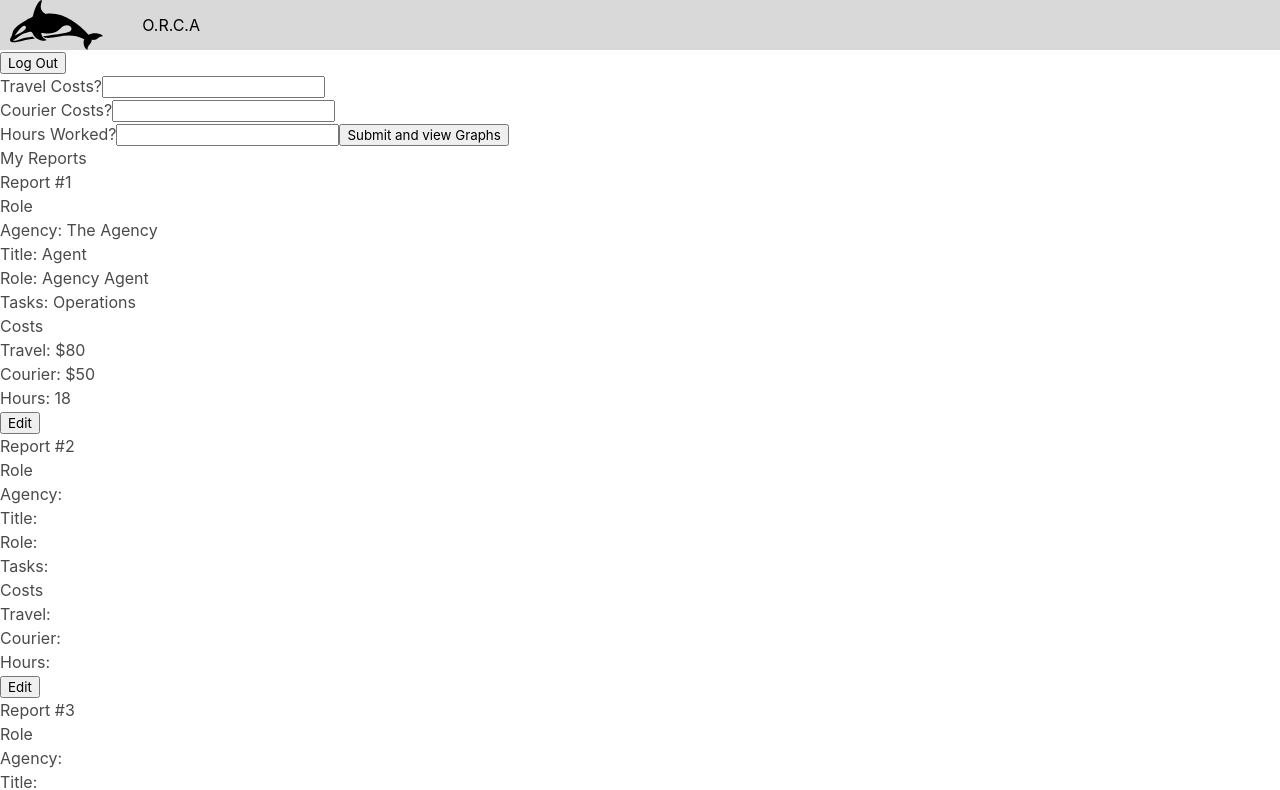
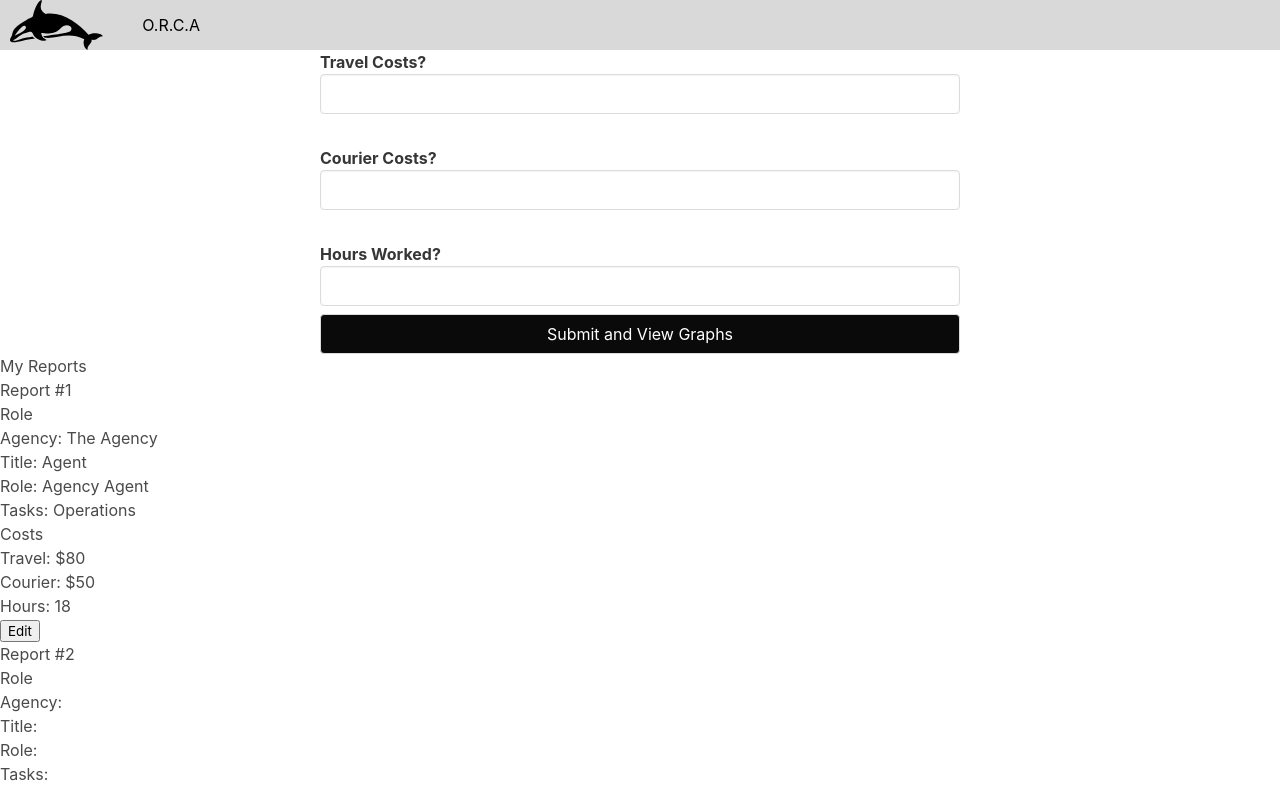
Before and after one commit to nairnairnair/orcas, a React (Create React App) app: page /formcosts in a window 1280 px wide. Shown: the top 790 px of the page. Built offline with nearby package versions, Linux system fonts and the light colour scheme.

Commit message:
more styling

```diff
--- a/src/App/App.css
+++ b/src/App/App.css
@@ -33,28 +33,13 @@
 .graphs {
   display: grid;
   grid-template-columns: repeat(2, 50%);
+  grid-gap: 2rem;
+  padding: 2rem;
 }
 
-.app-login-btn {
-  background-color: black;
-  color: white;
-  padding: 0.5em;
-  width: 30%;
-  border: none;
-  line-height: 2rem;
-  border-radius: 5px;
-  border: 1px black solid;
-}
-
-.guest-login-btn {
-  background-color: white;
-  color: black;
-  padding: 0.5em;
-  width: 30%;
-  border: none;
-  line-height: 2rem;
-  border-radius: 5px;
-  border: 1px lightgrey solid;
+.form-costs {
+  width: 50%;
+  margin: auto;
 }
 
 .App-header {
--- a/src/Form/FormCosts.js
+++ b/src/Form/FormCosts.js
@@ -1,12 +1,12 @@
-import React, { useState } from 'react';
-import { Link } from "react-router-dom"
-import MyReports from "../MyReports/MyReports"
+import React, { useState } from "react";
+import { Link } from "react-router-dom";
+import MyReports from "../MyReports/MyReports";
 
 const FormCosts = () => {
   const [formData, setFormData] = useState({
-    travel: '',
-    courier: '',
-    hours: ''
+    travel: "",
+    courier: "",
+    hours: "",
   });
 
   const handleChange = (event) => {
@@ -24,13 +24,11 @@ const FormCosts = () => {
 
   return (
     <section>
-    <Link to="/">
-      <button>Log Out</button>
-    </Link>
-    <form onSubmit={handleSubmit}>
-      <label>
+      <form class="form-costs" onSubmit={handleSubmit}>
+        <label className="label">
           Travel Costs?
           <input
+            className="input"
             type="text"
             name="travel"
             value={formData.travel}
@@ -38,9 +36,10 @@ const FormCosts = () => {
           />
         </label>
         <br />
-      <label>
+        <label className="label">
           Courier Costs?
           <input
+            className="input"
             type="text"
             name="courier"
             value={formData.courier}
@@ -48,9 +47,10 @@ const FormCosts = () => {
           />
         </label>
         <br />
-      <label>
+        <label className="label">
           Hours Worked?
           <input
+            className="input"
             type="text"
             name="hours"
             value={formData.hours}
@@ -58,10 +58,15 @@ const FormCosts = () => {
           />
         </label>
         <Link to="/graphs">
-        <button type="submit">Submit and view Graphs</button>
+          <button
+            class="is-fullwidth has-background-black has-text-white button"
+            type="submit"
+          >
+            Submit and View Graphs
+          </button>
         </Link>
       </form>
-    <MyReports/>
+      <MyReports />
     </section>
   );
 };
```
Lines whose indentation alone changed are shown as unchanged.
